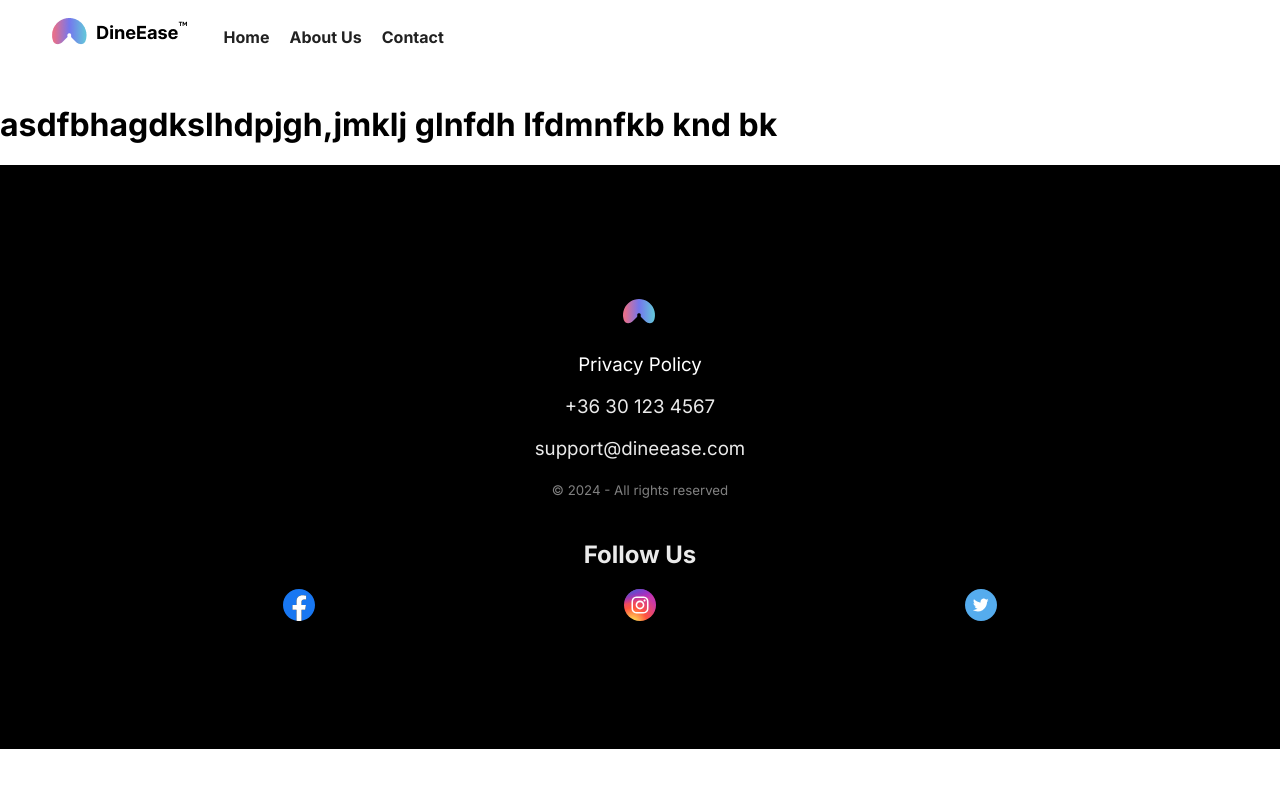
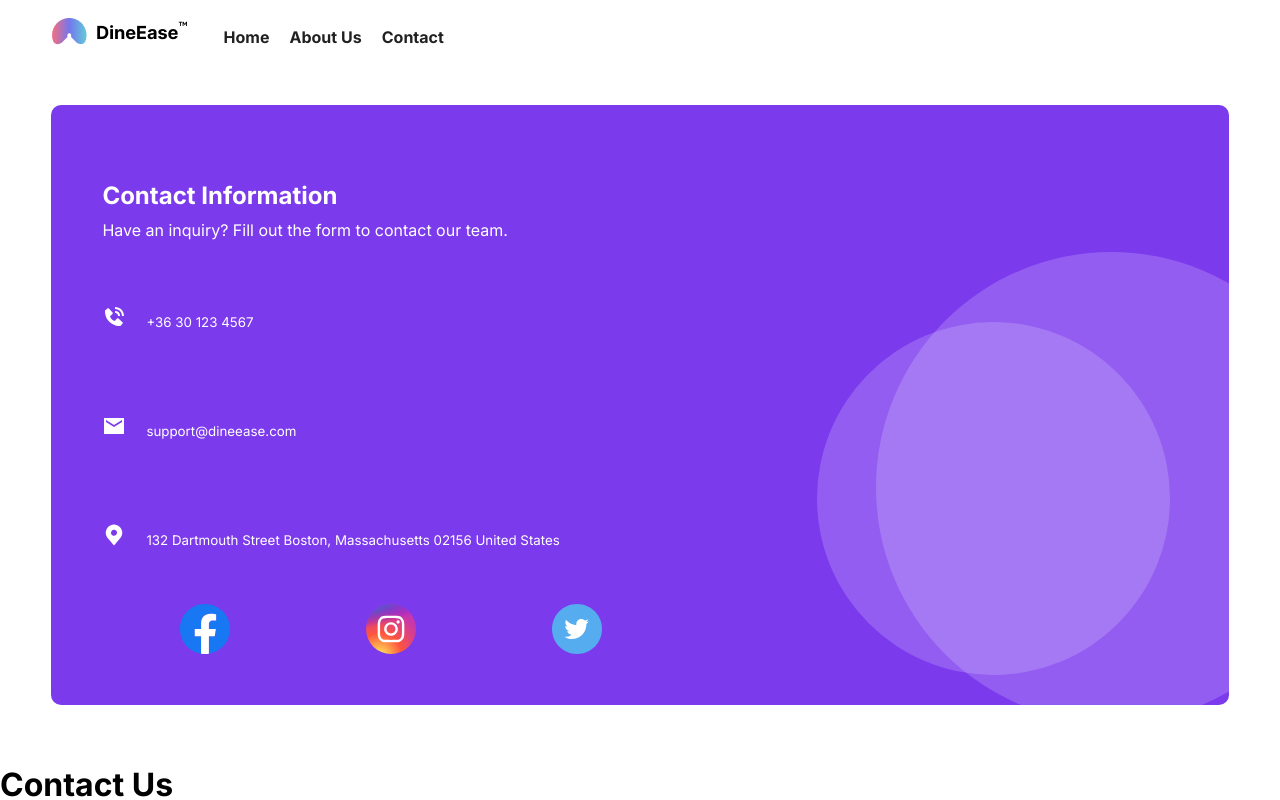
Before and after one commit to CrodinMWAS/save, a Vue app: page /Contact in a window 1280 px wide. Shown: the top 800 px of the page. Built offline with nearby package versions, Linux system fonts and the light colour scheme.

Commit message:
Contact halfway done

```diff
--- a/src/App.vue
+++ b/src/App.vue
@@ -48,6 +48,12 @@ a{
 
 *{
   box-sizing: border-box;
+}
+
+.socialIconsContainer{
+  width: 100%;
+  display: flex;
+  justify-content: space-around;
 }
 
 /*============================================================================
@@ -185,12 +191,6 @@ nav .navButtonsContainer #backButton:hover{
   width: 100%;
 }
 
-#footer #socialsColumn #socialIconsContainer{
-  width: 100%;
-  display: flex;
-  justify-content: space-around;
-}
-
 /*=====  End of Style Of the Footer  ======*/
 
 
--- a/src/components/Footer.vue
+++ b/src/components/Footer.vue
@@ -15,7 +15,7 @@
         </div>
         <div id="socialsColumn">
             <h2>Follow Us</h2>
-            <div id="socialIconsContainer">
+            <div class="socialIconsContainer">
                 <img src="../assets/images/Facebook Iconvector.svg" alt="This is an icon to our Facebook page" title="This is an icon to our Facebook page">
                 <img src="../assets/images/Instagram Iconvector.svg" alt="This is an icon to our Instagram page" title="This is an icon to our Instagram page">
                 <img src="../assets/images/Twitter Iconvector.svg" alt="This is an icon to our Twitter page" title="This is an icon to our Twitter page">
--- a/src/views/AboutUs.vue
+++ b/src/views/AboutUs.vue
@@ -77,35 +77,6 @@ export default {
 </script>
 
 <style>
-
-#connectionContainer{
-    width: 100%;
-    height: 40vh;
-    background-color: var(--purpleColor);
-    color: white;
-    padding: 20px 4%;
-    display: flex;
-    flex-direction: column;
-    align-items: center;
-    justify-content: center;
-    text-align: center;
-    gap: 0.67em;
-}
-
-#connectionContainer > h1{
-    margin: 0;
-}
-
-#connectionContainer #connectionButton{
-    background-color: var(--greyishWhiteColor);
-    border-radius: 5px;
-    padding: 1% 5%;
-    color: var(--purpleColor);
-}
-
-#connectionContainer #connectionButton h1{
-    font-size: medium;
-}
 
 /*=============================================
 =            Style of the Timeline            =
@@ -234,5 +205,41 @@ export default {
 /*=====  End of Style of the Employee section  ======*/
 
 
+/*=============================================
+=            Style of the connection section            =
+=============================================*/
+
+#connectionContainer{
+    width: 100%;
+    height: 40vh;
+    background-color: var(--purpleColor);
+    color: white;
+    padding: 20px 4%;
+    display: flex;
+    flex-direction: column;
+    align-items: center;
+    justify-content: center;
+    text-align: center;
+    gap: 0.67em;
+}
+
+#connectionContainer > h1{
+    margin: 0;
+}
+
+#connectionContainer #connectionButton{
+    background-color: var(--greyishWhiteColor);
+    border-radius: 5px;
+    padding: 1% 5%;
+    color: var(--purpleColor);
+}
+
+#connectionContainer #connectionButton h1{
+    font-size: medium;
+}
+
+/*=====  End of Style of the connection section  ======*/
+
+
 
 </style>
--- a/src/views/Contact.vue
+++ b/src/views/Contact.vue
@@ -1,5 +1,40 @@
 <template>
-    <h1>asdfbhagdkslhdpjgh,jmklj glnfdh lfdmnfkb knd bk</h1>
+
+    <div id="contactInformationContainer">
+        <div class="headerContainer">
+            <h1>Contact Information</h1>
+            <h2>Have an inquiry? Fill out the form to contact our team.</h2>
+        </div>
+        <div id="informationContainer">
+            <div class="row"><img src="../assets/images/phone.svg" alt="This is a fun icon depicting a phone"><h1>+36 30 123 4567</h1></div>
+            <div class="row"><img src="../assets/images/email.svg" alt="This is a fun icon depicting a letter"><h1>support@dineease.com</h1></div>
+            <div class="row"><img src="../assets/images/location-filled.svg" alt="This is a fun icon depicting a location pin"><h1>132 Dartmouth Street Boston, Massachusetts 02156 United States</h1></div>
+        </div>
+        <div id="bottomCircle1"></div>
+        <div id="bottomCircle2"></div>
+        <div class="socialIconsContainer">
+            <img src="../assets/images/Facebook Iconvector.svg" alt="This is an icon to our Facebook page" title="This is an icon to our Facebook page">
+            <img src="../assets/images/Instagram Iconvector.svg" alt="This is an icon to our Instagram page" title="This is an icon to our Instagram page">
+            <img src="../assets/images/Twitter Iconvector.svg" alt="This is an icon to our Twitter page" title="This is an icon to our Twitter page">
+        </div>
+    </div>
+
+    <div id="informationContainer">
+        <div class="headerContainer">
+            <h1>Contact Us</h1>
+            <h2>Have an inquiry? Fill out the form to contact our team.</h2>
+        </div>
+        <div id="formContainer">
+            <form action="">
+                <input type="text">
+                <input type="text">
+                <input type="text">
+                <input type="text">
+                <textarea name="" id="" cols="30" rows="10"></textarea>
+            </form>
+        </div>
+    </div>
+
 </template>
 <script>
 export default {
@@ -8,4 +43,92 @@ export default {
 </script>
 <style>
 
+/*===============================================================================
+=            Style of the header (Used in multiple pages in the page)            =
+=================================================================================*/
+
+    #contactInformationContainer .headerContainer, #informationContainer .headerContainer{
+        text-align: left;
+        height: 20%;
+        display: flex;
+        justify-content: center;
+    }
+    #contactInformationContainer .headerContainer h1{
+        font-size: x-large;
+    }
+    #contactInformationContainer .headerContainer h2, #informationContainer .headerContainer h2{
+        margin: 0;
+    }
+
+/*=====  End of Style of the header (Used in multiple pages in the page)  ======*/
+
+
+/*=============================================================================
+=            Style of the Purple box (conctactInformationContainer)            =
+==============================================================================*/
+
+    #contactInformationContainer{
+        display: flex;
+        flex-direction: column;
+        height: 75vh;
+        background-color: var(--purpleColor);
+        color: white;
+        padding: 4% 4%;
+        margin: 0 4% 50px 4%;
+        border-radius: 10px;
+        justify-content: space-between;
+        position: relative;
+        overflow: hidden;
+    }
+
+    #contactInformationContainer #informationContainer{
+        height: 50%;
+        display: flex;
+        flex-direction: column;
+        justify-content: flex-start;
+        gap: 75px;
+    }
+
+    #contactInformationContainer #informationContainer .row{
+        display: flex;
+        gap: 20px;
+        align-items: flex-start;
+    }
+    #contactInformationContainer #informationContainer .row h1{
+        font-size: smaller;
+        font-weight: normal;
+    }
+
+    #contactInformationContainer .socialIconsContainer{
+        width: 50%;
+        margin: 0 20px;
+        gap: 20px;
+        height: 10%;
+    }
+
+    #contactInformationContainer #bottomCircle1{
+        background-color: var(--lightPurpleColor);
+        opacity: 0.2;
+        border-radius: 50%;
+        width: 40%;
+        aspect-ratio: 1;
+        position: absolute;
+        bottom: -3%;
+        right: -10%;
+    }
+    #contactInformationContainer #bottomCircle2{
+        background-color: var(--lightPurpleColor);
+        opacity: 0.2;
+        border-radius: 50%;
+        width: 30%;
+        aspect-ratio: 1;
+        position: absolute;
+        bottom: 5%;
+        right: 5%;
+    }
+
+/*=====  End of Style of the Purple box (conctactInformationContainer)  ======*/
+
+
+
 </style>
```
